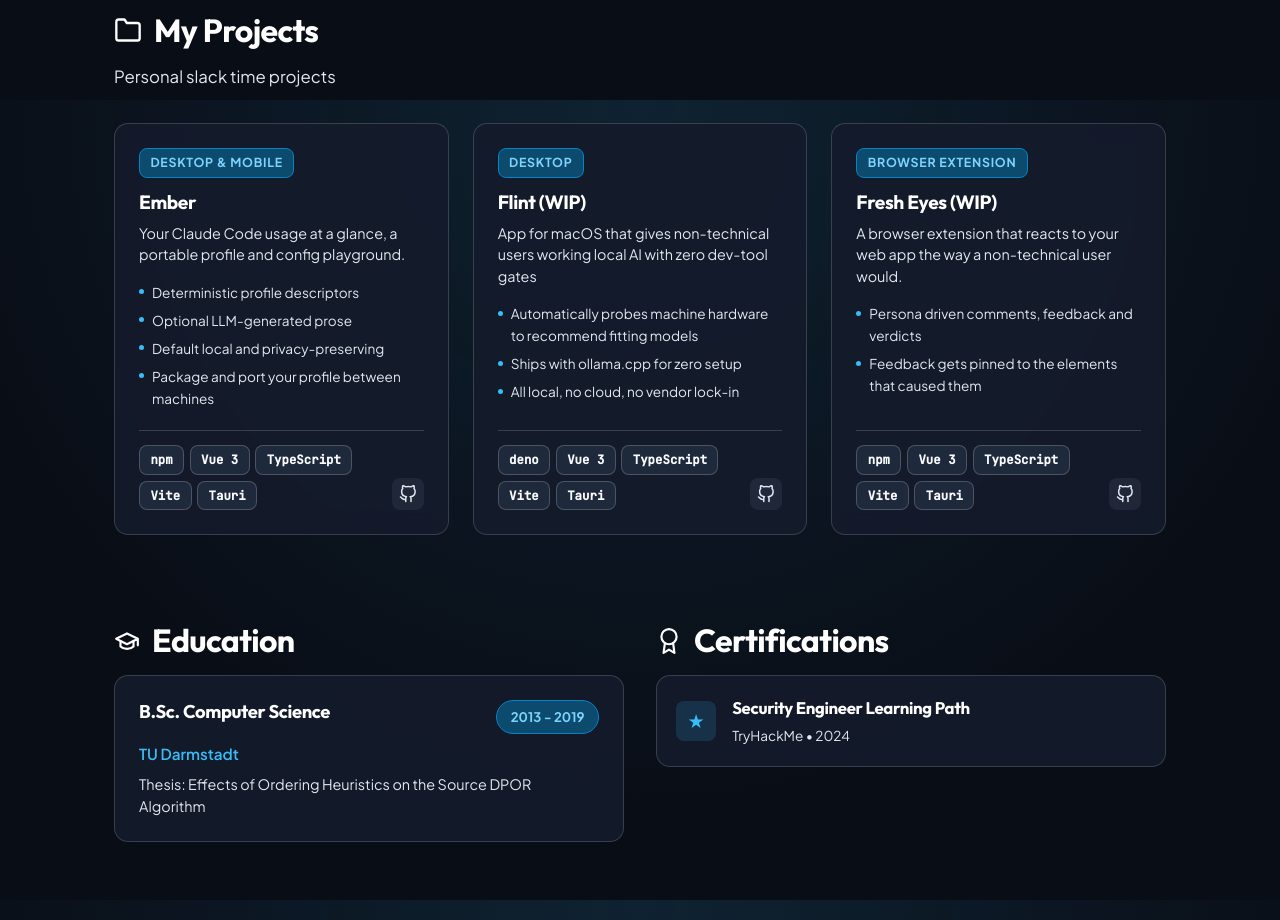
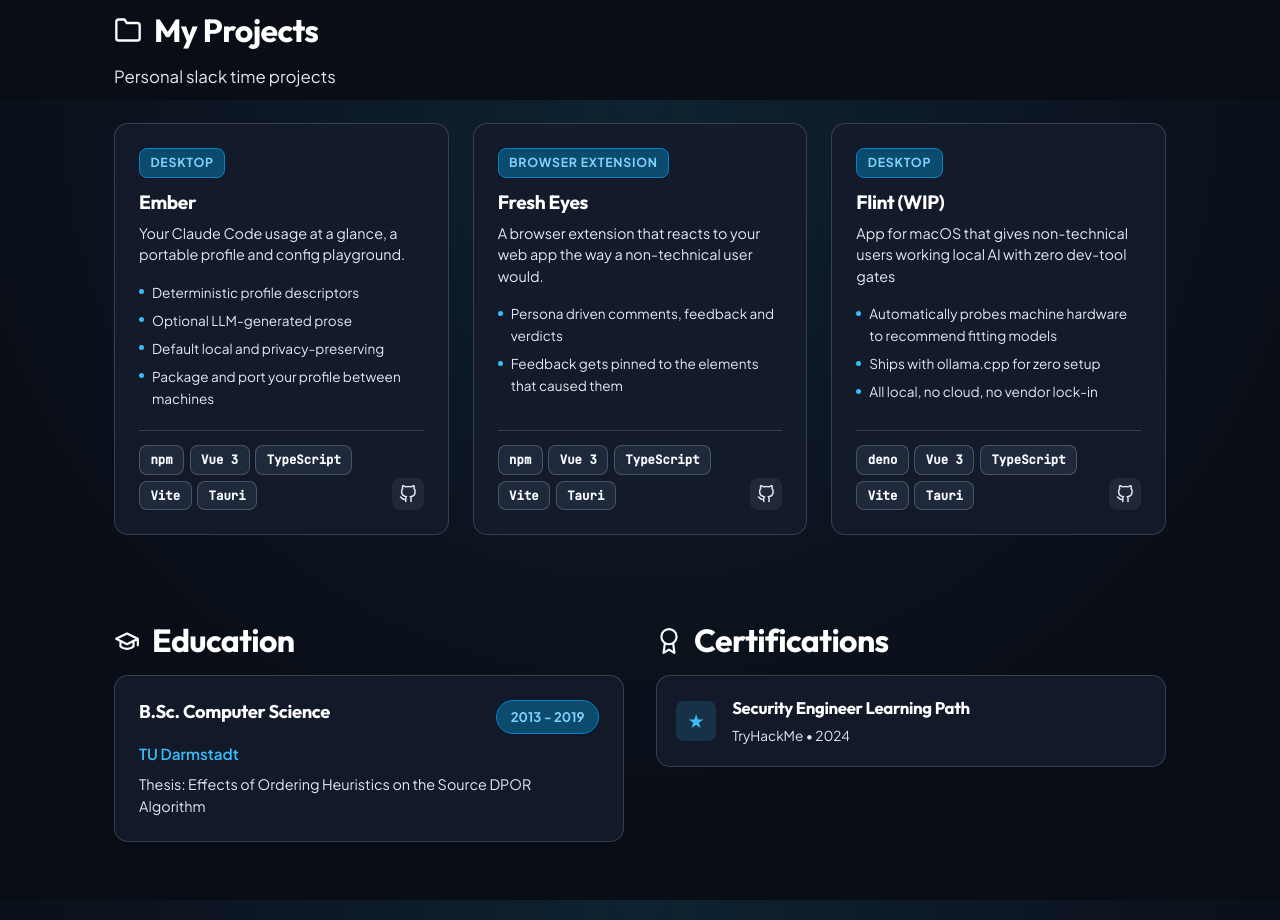
Before and after one commit to lee195/jlee-cv, a Nuxt app: page / in a window 1280 px wide. Shown: the part 2300-3220 px from the top of the page. Built offline with nearby package versions, Linux system fonts and the light colour scheme.

Commit message:
fix ember category, update fresh eyes status, adjust order of projects

```diff
--- a/app/data/cvData.ts
+++ b/app/data/cvData.ts
@@ -131,7 +131,7 @@ export const cvData = {
     {
       id: "proj-1",
       title: "Ember",
-      category: "Desktop & Mobile",
+      category: "Desktop",
       description: "Your Claude Code usage at a glance, a portable profile and config playground.",
       highlights: [
         "Deterministic profile descriptors",
@@ -144,6 +144,18 @@ export const cvData = {
     },
     {
       id: "proj-2",
+      title: "Fresh Eyes",
+      category: "Browser Extension",
+      description: "A browser extension that reacts to your web app the way a non-technical user would.",
+      highlights: [
+        "Persona driven comments, feedback and verdicts",
+        "Feedback gets pinned to the elements that caused them",
+      ],
+      technologies: ["npm", "Vue 3", "TypeScript", "Vite", "Tauri"],
+      github: "https://github.com/lee195/fresh-eyes",
+    },
+    {
+      id: "proj-3",
       title: "Flint (WIP)",
       category: "Desktop",
       description: "App for macOS that gives non-technical users working local AI with zero dev-tool gates",
@@ -154,18 +166,6 @@ export const cvData = {
       ],
       technologies: ["deno", "Vue 3", "TypeScript", "Vite", "Tauri"],
       github: "https://github.com/lee195/flint",
-    },
-    {
-      id: "proj-3",
-      title: "Fresh Eyes (WIP)",
-      category: "Browser Extension",
-      description: "A browser extension that reacts to your web app the way a non-technical user would.",
-      highlights: [
-        "Persona driven comments, feedback and verdicts",
-        "Feedback gets pinned to the elements that caused them",
-      ],
-      technologies: ["npm", "Vue 3", "TypeScript", "Vite", "Tauri"],
-      github: "https://github.com/lee195/fresh-eyes",
     }
   ] as Project[],
   education: [
```
